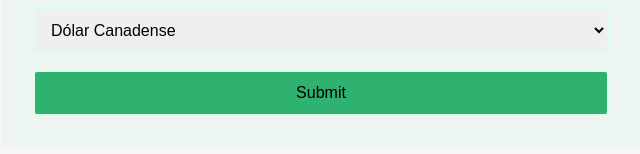
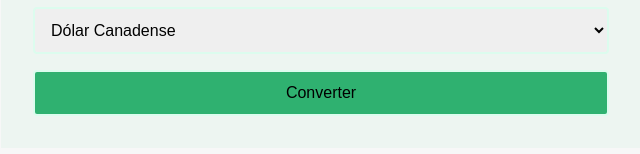
Before and after one commit to nickitrin/conversordemoedas, a plain HTML site: page index.html in a window 1280 px wide. Shown: the part 428-582 px from the top of the page, 319-959 px from the left. Drawn offline with Linux system fonts and the light colour scheme.

Commit message:
nome do botão

```diff
--- a/index.html
+++ b/index.html
@@ -20,7 +20,7 @@
             <option value="USD">Dólar Americano</option>
             <option value="EUR">Euro</option>
          </select>
-    <input  id="submit" type="submit">
+    <input  id="submit" value="Converter" type="submit">
     </form>
     <p class="TotalConvertido" id="TotalConvertido"></p>
 <script src="script.js"></script>
```
